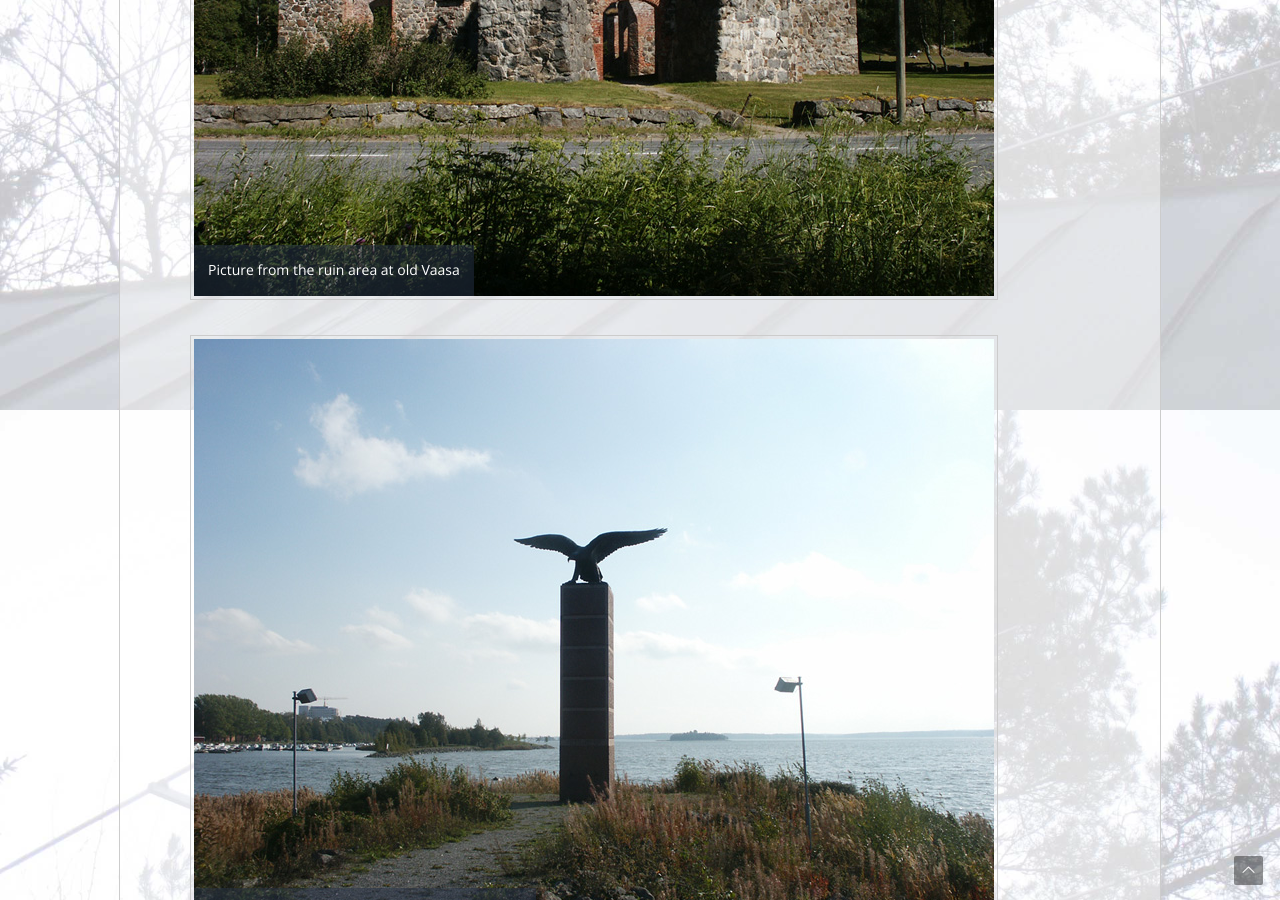
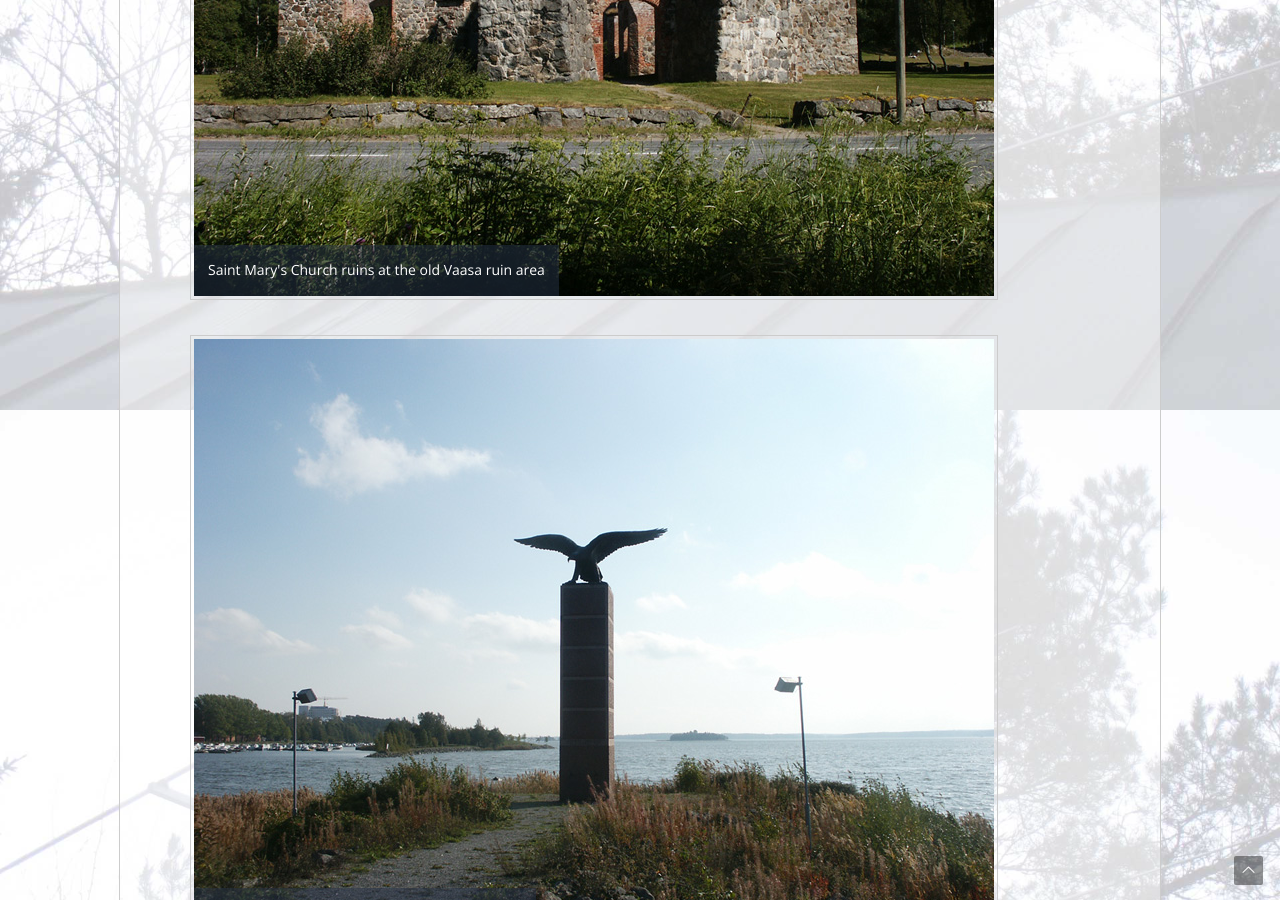
Before and after one commit to teear/56fl001.fldx.org, a Jekyll site: the page built from vaasa.html, in a window 1280 px wide and 900 px high, scrolled down 3430 px. Built offline with Jekyll 4.4.1, drawn with Linux system fonts in a browser that asks for light colours.

Commit message:
Updated caption text of the picture of St Mary's Church ruins

```diff
--- a/vaasa.html
+++ b/vaasa.html
@@ -115,7 +115,7 @@ as their mother tongue, 22% speak Swedish and 7% speak other languages.
  <div class="of-container">
    <a href="images/vaasa/old-vaasa-ruin-area.jpg"><img src="images/vaasa/old-vaasa-ruin-area-preview.jpg" alt="Picture from the ruin area at old Vaasa"></a>
    <div class="caption">
-     Picture from the ruin area at old Vaasa
+     Saint Mary's Church ruins at the old Vaasa ruin area
    </div>
  </div>
 </div>
```
